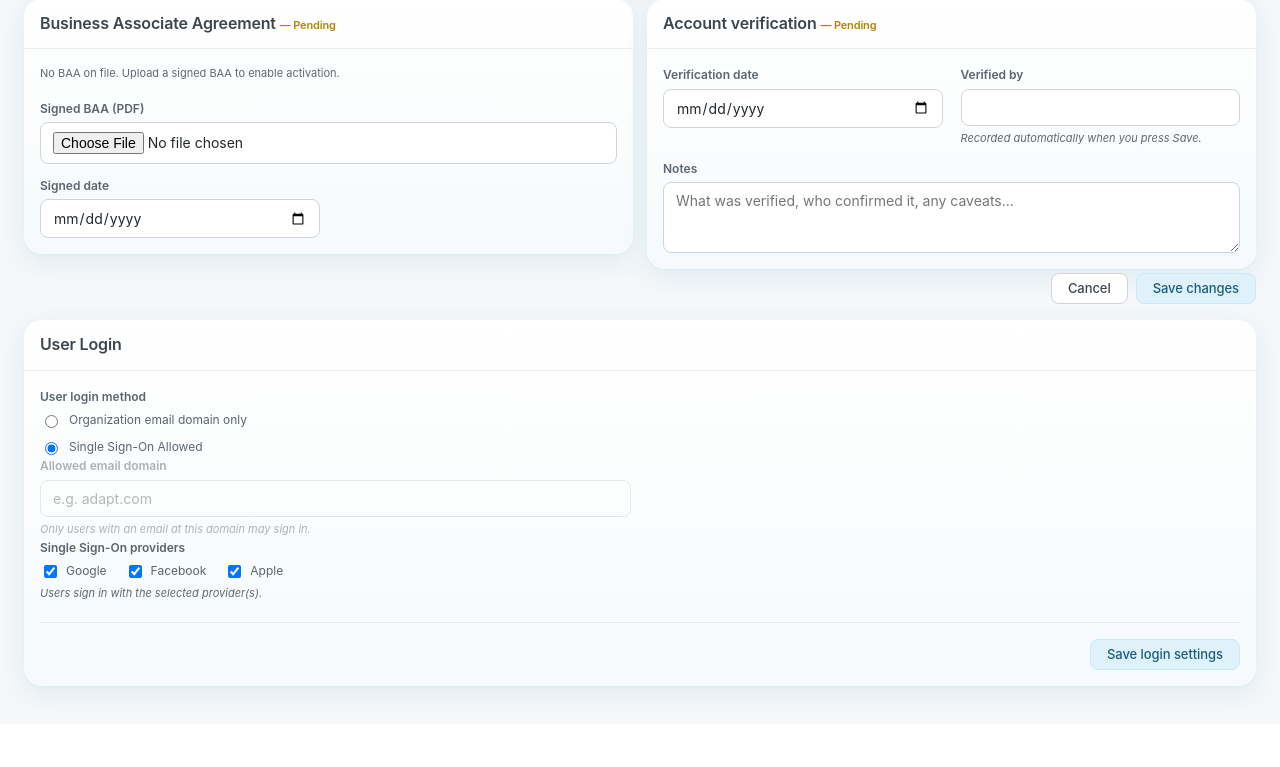
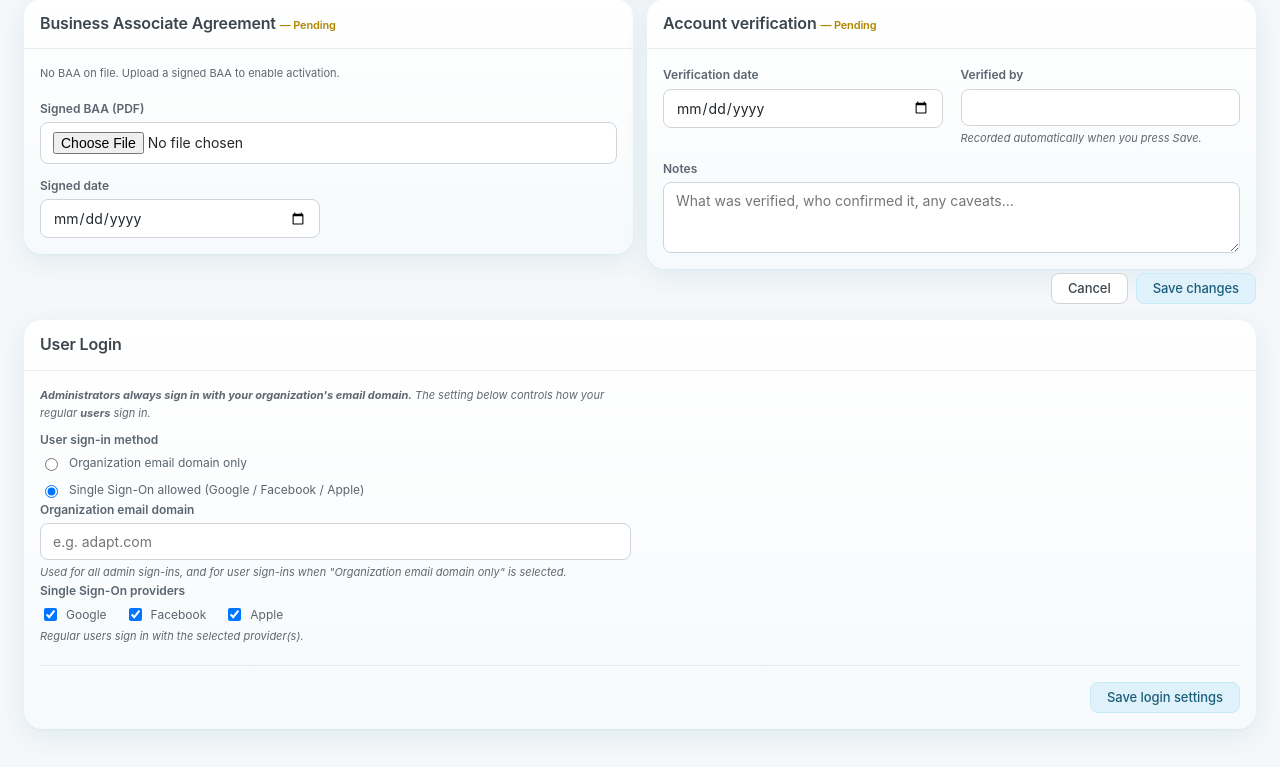
Before and after one commit to leahnoaeill-lgtm/ArcConnectPortalDemo, a Python web app: template templates/super_org_update_form.html in a window 1280 px wide. Shown: the part 820-1587 px from the top of the page. Before the commit the page ends 1528 px from the top, so only its background shows below. Run offline with Jinja, Linux system fonts and the light colour scheme; the template is opened without the code that fills it, so the values that code supplies are empty.

Commit message:
Login policy copy: admins always use the org domain; setting governs users only
Reframe the User Login section so it states the policy: administrators always sign
in with the organization email domain, and the login_mode choice governs only how
regular users sign in. The org email domain field now always applies (no longer dims
in SSO mode). Read-only summary now shows an Admins / Users split. Copy-only change —
no schema, no new control, no enforcement (demo).

Co-Authored-By: Claude Opus 4.8 (1M context) <noreply@anthropic.com>

```diff
--- a/templates/_login_policy.html
+++ b/templates/_login_policy.html
@@ -1,25 +1,33 @@
 {# User Login policy — shared editable fields + read-only summary.
-   login_mode: 'domain' (restrict to org email domain) or 'sso' (allow providers). #}
+   Policy: ADMINS always sign in with the organization email domain. The login_mode
+   below governs only how regular USERS sign in — 'domain' (org email domain) or
+   'sso' (allowed providers). #}
 
 {% macro login_policy_fields(org) %}
 {% set mode = (org.login_mode or 'sso') if org else 'sso' %}
 {% set provs = org.sso_providers.split(',') if (org and org.sso_providers) else ['google', 'facebook', 'apple'] %}
 <div class="login-policy">
   <div class="form-group span-2">
-    <label>User login method</label>
+    <div class="help" style="margin-bottom:8px;">
+      <strong>Administrators always sign in with your organization's email domain.</strong>
+      The setting below controls how your regular <strong>users</strong> sign in.
+    </div>
+  </div>
+  <div class="form-group span-2">
+    <label>User sign-in method</label>
     <label class="lp-radio" style="display:flex; gap:8px; align-items:center; font-weight:400;">
       <input type="radio" name="login_mode" value="domain" {{ 'checked' if mode != 'sso' else '' }}>
       Organization email domain only
     </label>
     <label class="lp-radio" style="display:flex; gap:8px; align-items:center; font-weight:400; margin-top:4px;">
       <input type="radio" name="login_mode" value="sso" {{ 'checked' if mode == 'sso' else '' }}>
-      Single Sign-On Allowed
+      Single Sign-On allowed (Google / Facebook / Apple)
     </label>
   </div>
   <div class="form-group span-2 lp-domain">
-    <label>Allowed email domain</label>
+    <label>Organization email domain</label>
     <input type="text" name="login_domain" value="{{ (org.login_domain or '') if org else '' }}" placeholder="e.g. adapt.com">
-    <div class="help">Only users with an email at this domain may sign in.</div>
+    <div class="help">Used for all admin sign-ins, and for user sign-ins when "Organization email domain only" is selected.</div>
   </div>
   <div class="form-group span-2 lp-sso">
     <label>Single Sign-On providers</label>
@@ -28,17 +36,18 @@
       <label class="lp-check" style="display:flex; gap:6px; align-items:center; font-weight:400;"><input type="checkbox" name="sso_facebook" {{ 'checked' if 'facebook' in provs else '' }}> Facebook</label>
       <label class="lp-check" style="display:flex; gap:6px; align-items:center; font-weight:400;"><input type="checkbox" name="sso_apple" {{ 'checked' if 'apple' in provs else '' }}> Apple</label>
     </div>
-    <div class="help">Users sign in with the selected provider(s).</div>
+    <div class="help">Regular users sign in with the selected provider(s).</div>
   </div>
 </div>
 <script>
 (function(){
   document.querySelectorAll('.login-policy').forEach(function(box){
-    var dom = box.querySelector('.lp-domain'), sso = box.querySelector('.lp-sso');
+    var sso = box.querySelector('.lp-sso');
     function sync(){
       var checked = box.querySelector('input[name="login_mode"]:checked');
       var isSso = checked && checked.value === 'sso';
-      if (dom) dom.style.opacity = isSso ? '0.5' : '1';
+      // The org email domain always applies (admins always use it), so it never
+      // dims. Only the SSO-providers list dims when users are domain-only.
       if (sso) sso.style.opacity = isSso ? '1' : '0.5';
     }
     box.querySelectorAll('input[name="login_mode"]').forEach(function(r){ r.addEventListener('change', sync); });
@@ -49,10 +58,13 @@
 {% endmacro %}
 
 {% macro login_policy_summary(org) %}
+<div>Admins: <strong>Organization email domain</strong>{% if org.login_domain %} — <span class="mono">@{{ org.login_domain }}</span>{% else %} — <span class="muted">no domain set</span>{% endif %}</div>
+<div>Users:
 {% if org.login_mode == 'sso' %}
   {% set provs = (org.sso_providers or '').split(',') if org.sso_providers else [] %}
-  <strong>Single Sign-On Allowed</strong>{% if provs %} — {{ provs | map('capitalize') | join(', ') }}{% else %} — <span class="muted">no providers selected</span>{% endif %}
+  <strong>Single Sign-On</strong>{% if provs %} — {{ provs | map('capitalize') | join(', ') }}{% else %} — <span class="muted">no providers selected</span>{% endif %}
 {% else %}
   <strong>Organization email domain only</strong>{% if org.login_domain %} — <span class="mono">@{{ org.login_domain }}</span>{% else %} — <span class="muted">no domain set</span>{% endif %}
 {% endif %}
+</div>
 {% endmacro %}
```
